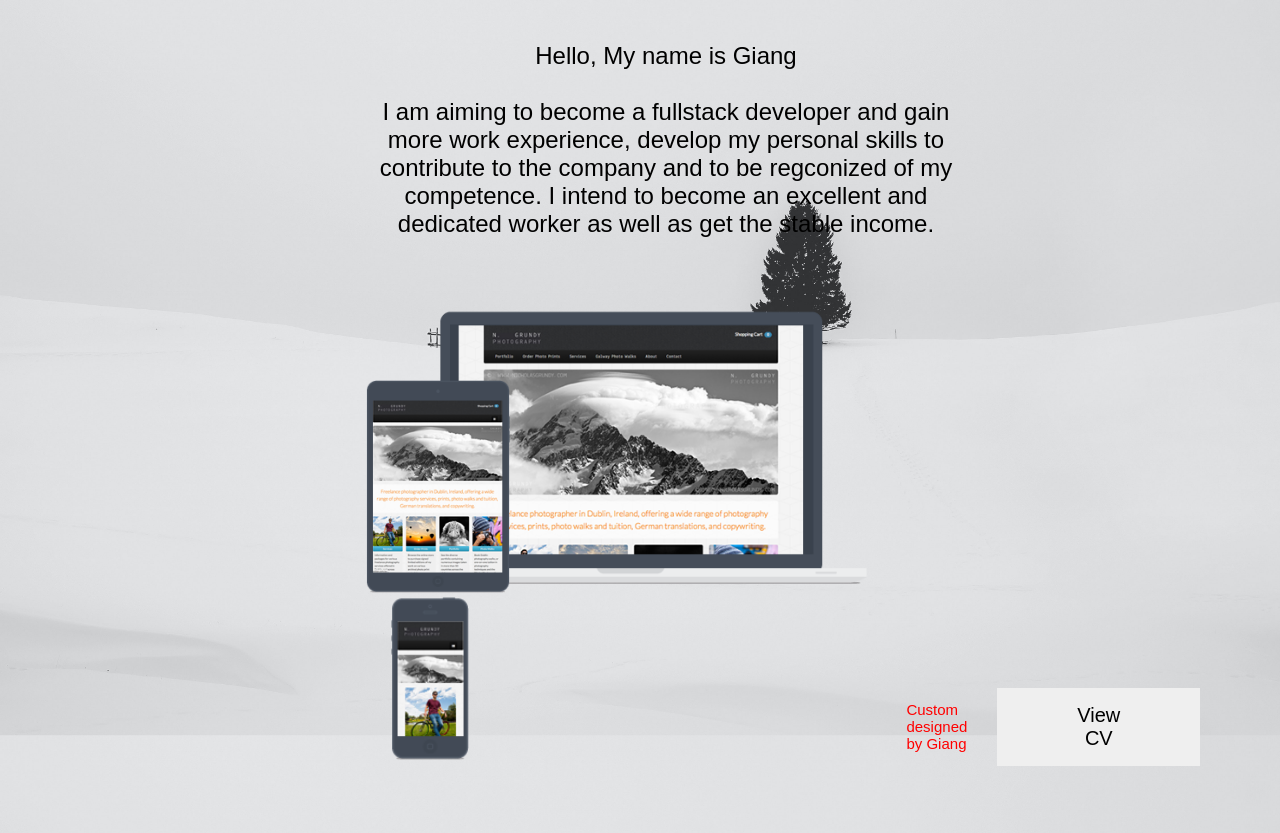
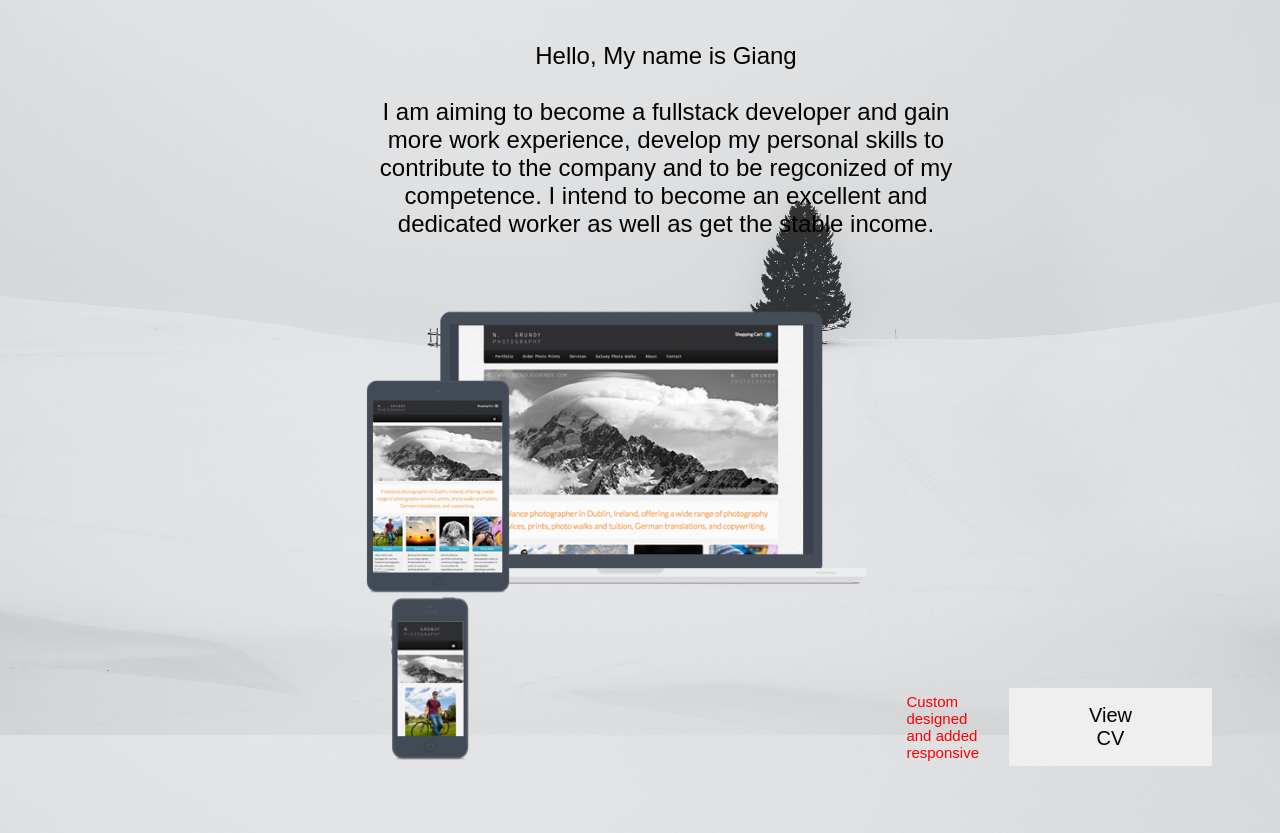
Before and after one commit to vpgiang0205/Portfolio.io, a plain HTML site: page index.html in a window 1280 px wide. Shown: the part 118-951 px from the top of the page. Drawn offline with Linux system fonts and the light colour scheme.

Commit message:
edited button CV

```diff
--- a/index.html
+++ b/index.html
@@ -15,18 +15,19 @@
             <ul class="logo">
                 <img src="./images/logo.jpg" alt="">
             </ul>
+
+            <ul class="nav">
+                <li class="nav_link is-active"><a href="#">Home</a></li>
+                <li class="nav_link"><a
+                        href="https://github.com/vpgiang0205/Portfolio/blob/main/VoPhongGiang_FE_BE_Fresher.pdf">View
+                        CV</a></li>
+                <li class="nav_link"><a href="mailto: vophonggiang0205@gmail.com">Contact</a></li>
+            </ul>
             <a class="btn_toggle">
                 <span class="bar"></span>
                 <span class="bar"></span>
                 <span class="bar"></span>
             </a>
-            <ul class="nav">
-                <li class="nav_link is-active"><a href="/">Home</a></li>
-                <li class="nav_link"><a
-                        href="https://github.com/vpgiang0205/Portfolio/blob/main/VoPhongGiang_FE_BE_Fresher.pdf">View
-                        CV</a></li>
-                <li class="nav_link"><a href="mailto:vophonggiang0205@gmail.com">Contact</a></li>
-            </ul>
         </header>
         <main>
             <section class="row">
@@ -51,9 +52,11 @@
 
             <section class="row">
                 <div class="intro">
-                    <p>Custom designed by Giang<br>
+                    <p>Custom designed and added responsive<br>
                     </p>
-                    <button class="btn_viewCV">View CV</button>
+                    <a href="https://github.com/vpgiang0205/Portfolio/blob/main/VoPhongGiang_FE_BE_Fresher.pdf"><button
+                            class="btn_viewCV">
+                            View CV</button></a>
 
                 </div>
             </section>
```
